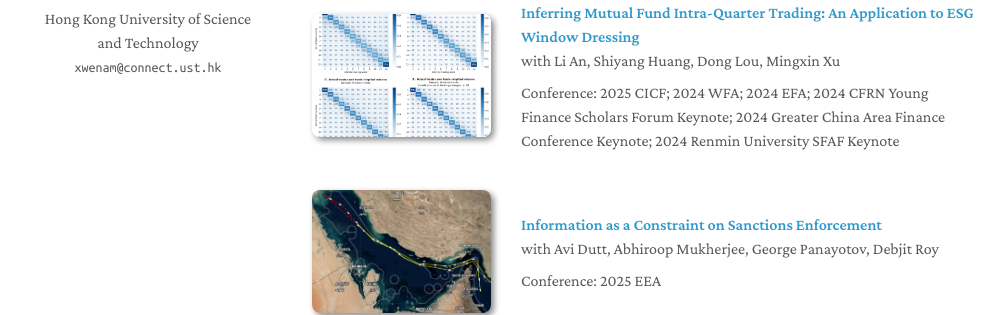
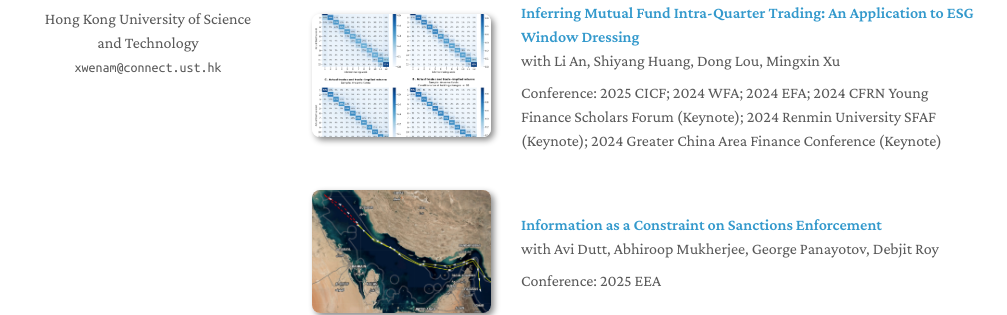
Before and after one commit to xd-wen/xd-wen.github.io, a Jekyll site: the page built from index.md, in a window 1280 px wide and 962 px high. Shown: the part 515-830 px from the top of the window, without its empty margins (128-1135 px from the left). Built offline with Jekyll 4.4.1, drawn with Linux system fonts in a browser that asks for light colours; a style sheet for code colours, icons or effects is not loaded; our own code applies the rules of GitHub Pages for plain Markdown files; part of the change alters nothing that is shown.

```diff
--- a/_data/publications.yml
+++ b/_data/publications.yml
@@ -3,17 +3,14 @@ main:
   - title: Trading Strategy Leakage
     authors: Job Market Paper (sole author)
     conference: 2025 FMA Special PhD Paper Presentations (scheduled)<br>2025 EFA Doctoral Tutorial (scheduled)<br>HKUST Business School PhD Student Conference (<em>Best Paper Award</em>)<br>Wharton Finance-Accounting PhD Brownbag<br>HKUST PhD Brownbag
-    pdf:
     image: ./assets/img/fig_TSL.png
 
   - title: "Inferring Mutual Fund Intra-Quarter Trading: An Application to ESG Window Dressing"
     authors: with Li An, Shiyang Huang, Dong Lou, Mingxin Xu
-    conference: Conference&#58; 2025 CICF; 2024 WFA; 2024 EFA; 2024 CFRN Young Finance Scholars Forum Keynote; 2024 Greater China Area Finance Conference Keynote; 2024 Renmin University SFAF Keynote
-    pdf:
+    conference: Conference&#58; 2025 CICF; 2024 WFA; 2024 EFA; 2024 CFRN Young Finance Scholars Forum (Keynote); 2024 Renmin University SFAF (Keynote); 2024 Greater China Area Finance Conference (Keynote)
     image: ./assets/img/fig_ESG_WD.png
 
   - title: "Information as a Constraint on Sanctions Enforcement"
     authors: with Avi Dutt, Abhiroop Mukherjee, George Panayotov, Debjit Roy
     conference: Conference&#58; 2025 EEA
-    pdf:
     image: ./assets/img/fig_SSSS.png
```
